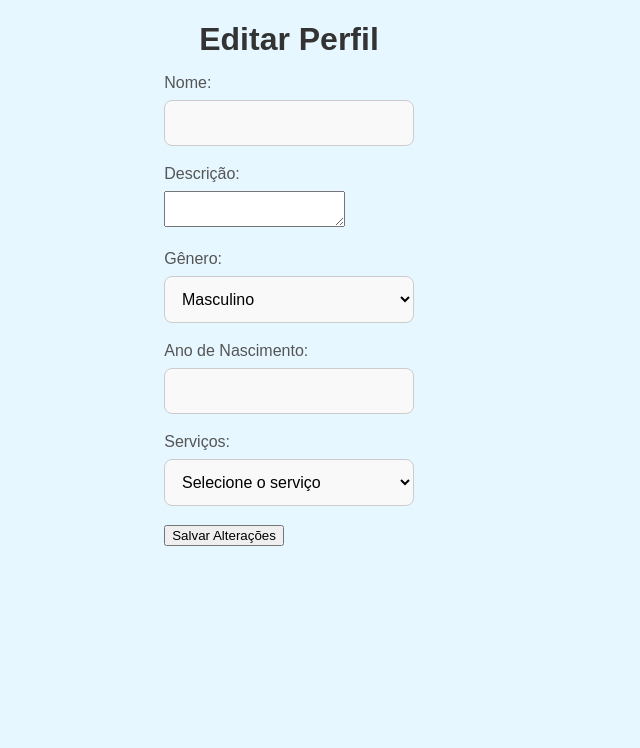
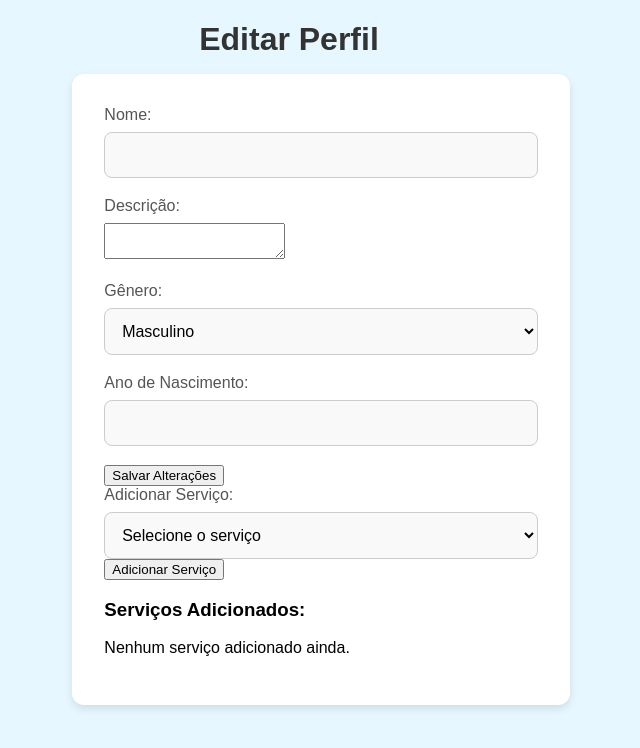
Before and after one commit to caemuller/Trab-ES, a React (Vite) app in the folder client/: page /edit-profile in a window 1280 px wide. Shown: the top 748 px of the page, without its empty margins (351-991 px from the left). Built offline with nearby package versions, Linux system fonts and the light colour scheme.

Commit message:
user interface 2.0

```diff
--- a/client/src/pages/UserPage.jsx
+++ b/client/src/pages/UserPage.jsx
@@ -6,10 +6,11 @@ function UserPage() {
     description: "",
     gender: "male",
     birthYear: "",
-    services: "",  // Agora é apenas um único serviço selecionado
   });
 
-  // Lista de serviços possíveis
+  const [selectedService, setSelectedService] = useState("");
+  const [addedServices, setAddedServices] = useState([]);
+
   const availableServices = [
     "Cozinheiro",
     "Mão de Obra",
@@ -30,7 +31,7 @@ function UserPage() {
     "Design Gráfico",
     "Programador",
     "Consultoria",
-  ].sort(); // Ordena a lista alfabeticamente
+  ].sort();
 
   const handleInputChange = (e) => {
     const { name, value } = e.target;
@@ -40,24 +41,31 @@ function UserPage() {
     });
   };
 
-  const handleSelectChange = (e) => {
-    const { name, value } = e.target;
-    setFormData({
-      ...formData,
-      [name]: value,
-    });
+  const handleServiceChange = (e) => {
+    setSelectedService(e.target.value);
   };
 
   const handleSubmit = (e) => {
     e.preventDefault();
-    // LÓGICA DE SALVAR ALTERAÇÕES DO PERFIL
     console.log("Updated Profile Data:", formData);
     alert("Perfil atualizado com sucesso!");
+  };
+
+  const handleAddService = () => {
+    if (selectedService && !addedServices.includes(selectedService)) {
+      setAddedServices([...addedServices, selectedService]);
+      setSelectedService("");
+    } else {
+      alert("Selecione um serviço válido que ainda não foi adicionado.");
+    }
   };
 
   return (
     <div className="user-page-container">
       <h1>Editar Perfil</h1>
+      <div className="form-container">
+        {/* Parte 1: Alterar informações do usuário */}
+        <div className="form-half">
           <form className="user-form" onSubmit={handleSubmit}>
             <div className="form-group">
               <label htmlFor="name">Nome:</label>
@@ -84,7 +92,7 @@ function UserPage() {
                 id="gender"
                 name="gender"
                 value={formData.gender}
-            onChange={handleSelectChange}
+                onChange={handleInputChange}
               >
                 <option value="male">Masculino</option>
                 <option value="female">Feminino</option>
@@ -101,26 +109,52 @@ function UserPage() {
                 onChange={handleInputChange}
               />
             </div>
+            <button className="save-button" type="submit">
+              Salvar Alterações
+            </button>
+          </form>
+        </div>
+
+        {/* Parte 2: Adicionar serviços */}
+        <div className="form-half">
           <div className="form-group">
-          <label htmlFor="services">Serviços:</label>
+            <label htmlFor="services">Adicionar Serviço:</label>
             <select
               id="services"
-            name="services"
-            value={formData.services}
-            onChange={handleSelectChange}
+              value={selectedService}
+              onChange={handleServiceChange}
             >
-            <option value="" disabled>Selecione o serviço</option>
+              <option value="" disabled>
+                Selecione o serviço
+              </option>
               {availableServices.map((service, index) => (
                 <option key={index} value={service}>
                   {service}
                 </option>
               ))}
             </select>
+            <button
+              className="add-service-button"
+              type="button"
+              onClick={handleAddService}
+            >
+              Adicionar Serviço
+            </button>
           </div>
-        <button className="save-button" type="submit">
-          Salvar Alterações
-        </button>
-      </form>
+          <div className="added-services">
+            <h3>Serviços Adicionados:</h3>
+            {addedServices.length > 0 ? (
+              <ul>
+                {addedServices.map((service, index) => (
+                  <li key={index}>{service}</li>
+                ))}
+              </ul>
+            ) : (
+              <p>Nenhum serviço adicionado ainda.</p>
+            )}
+          </div>
+        </div>
+      </div>
     </div>
   );
 }
```
Lines whose indentation alone changed are shown as unchanged.
